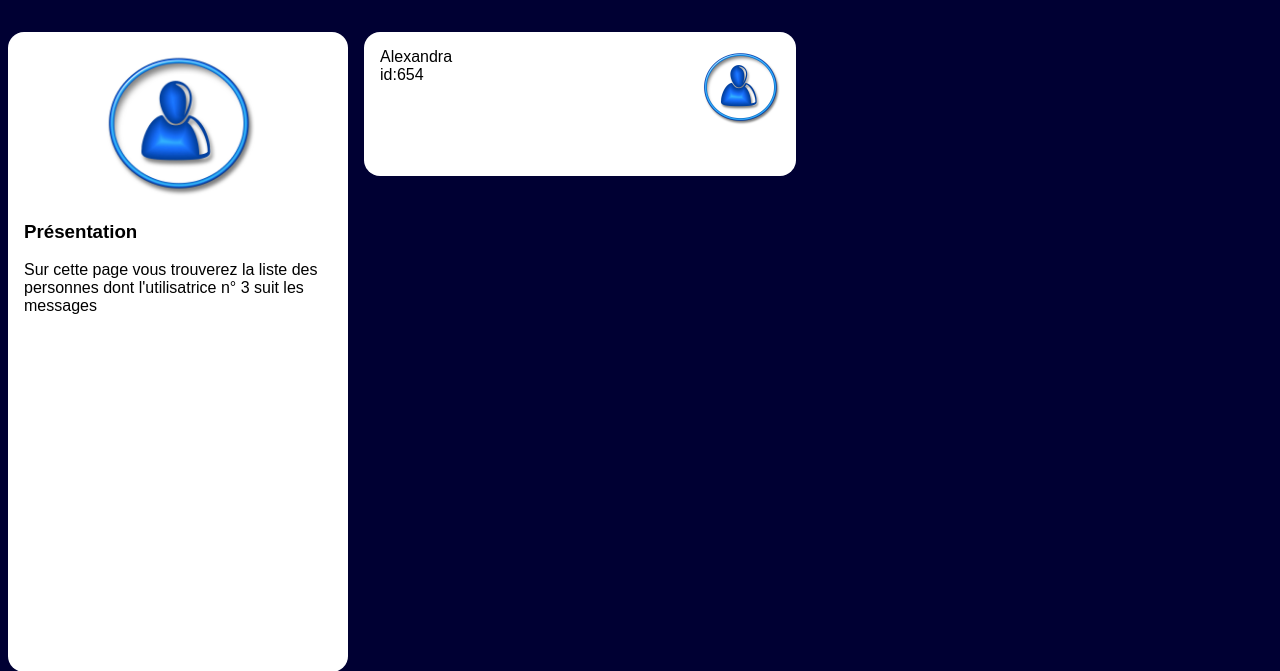
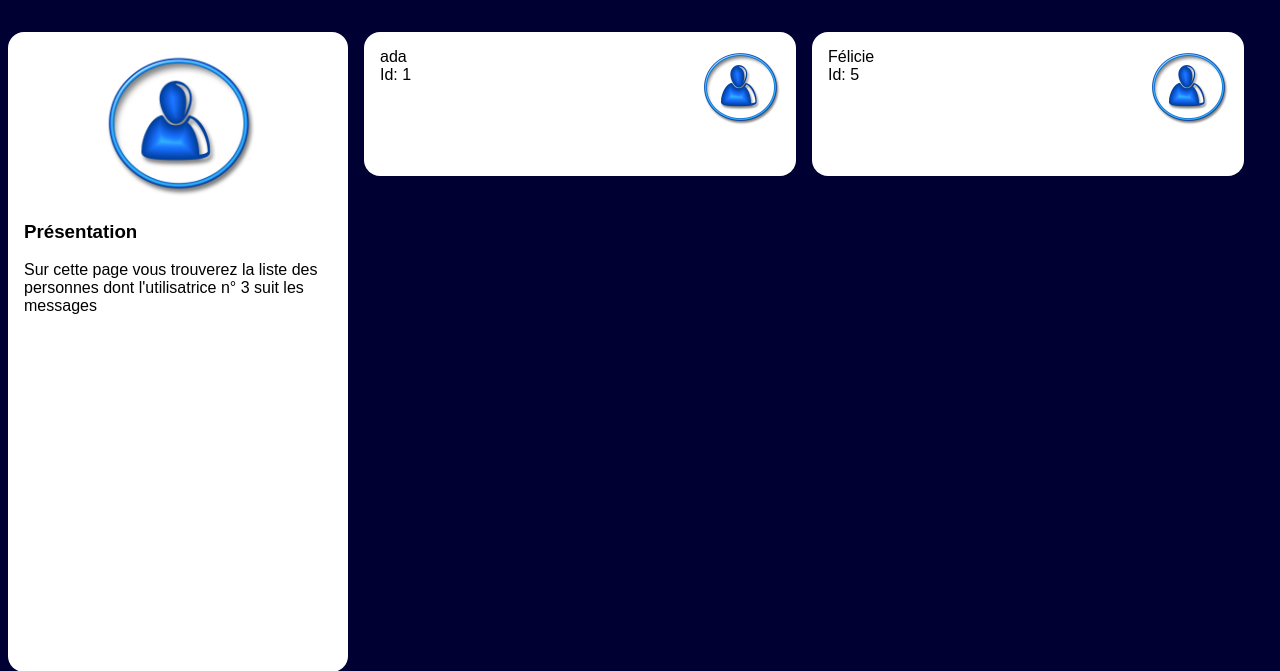
Before and after one commit to AlixLv/reseau-social-php, a PHP site: page /subscriptions.php?user_id=3 in a window 1280 px wide. Shown: the part 90-761 px from the top of the page. Run offline with PHP 8.4, Linux system fonts and the light colour scheme; data comes from the database, SQL or seed files in the repository.

Commit message:
Fixed: subscriptions.php

```diff
--- a/resoc_n1/subscriptions.php
+++ b/resoc_n1/subscriptions.php
@@ -55,12 +55,18 @@
                 $lesInformations = $mysqli->query($laQuestionEnSql);
                 // Etape 4: à vous de jouer
                 //@todo: faire la boucle while de parcours des abonnés et mettre les bonnes valeurs ci dessous
+                while ($subscriber = $lesInformations->fetch_assoc())
+                {
+
+                    // echo "<pre>" . print_r($subscriber, 1) . "</pre>";
+
                 ?>
                 <article>
                     <img src="user.jpg" alt="blason"/>
-                    <h3>Alexandra</h3>
-                    <p>id:654</p>
+                    <h3><?php echo $subscriber['alias'] ?></h3>
+                    <p><?php echo "Id: " . $subscriber['id'] ?></p>
                 </article>
+                <?php } ?>
             </main>
         </div>
     </body>
```
